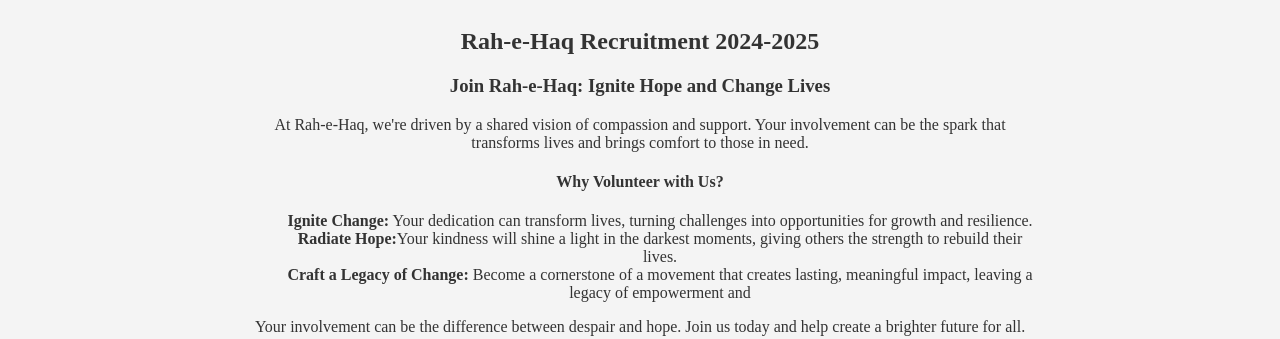
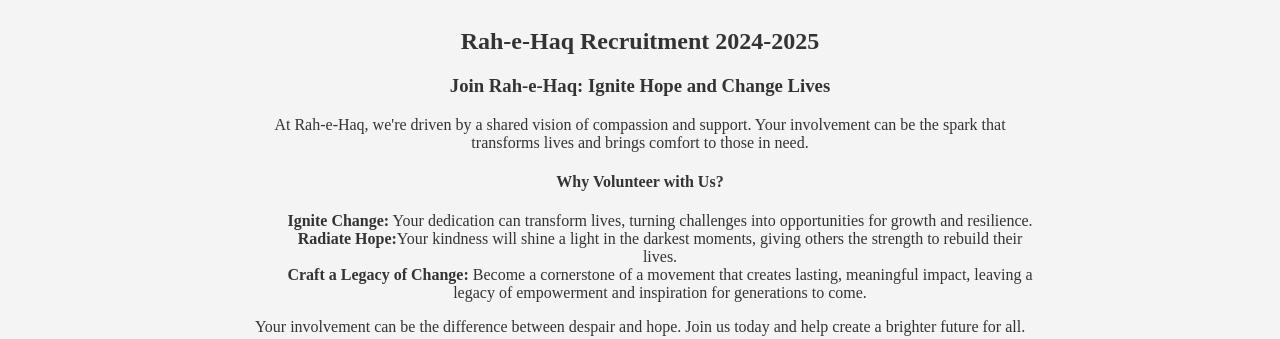
Before and after one commit to bilalaleem5/rahehaq, a plain HTML site: page index.html in a window 1280 px wide. Shown: the part 626-965 px from the top of the page. Drawn offline with Linux system fonts and the light colour scheme.

Commit message:
Update index.html

```diff
--- a/index.html
+++ b/index.html
@@ -276,7 +276,7 @@
             <ul>
                 <li><strong>Ignite Change:</strong>   Your dedication can transform lives, turning challenges into opportunities for growth and resilience.</li>
                 <li><strong>Radiate Hope:</strong>Your kindness will shine a light in the darkest moments, giving others the strength to rebuild their lives.</li>
-                <li><strong>Craft a Legacy of Change:</strong>  Become a cornerstone of a movement that creates lasting, meaningful impact, leaving a legacy of empowerment and
+                <li><strong>Craft a Legacy of Change:</strong>  Become a cornerstone of a movement that creates lasting, meaningful impact, leaving a legacy of empowerment and inspiration for generations to come.
 
                 </li>
 
```
